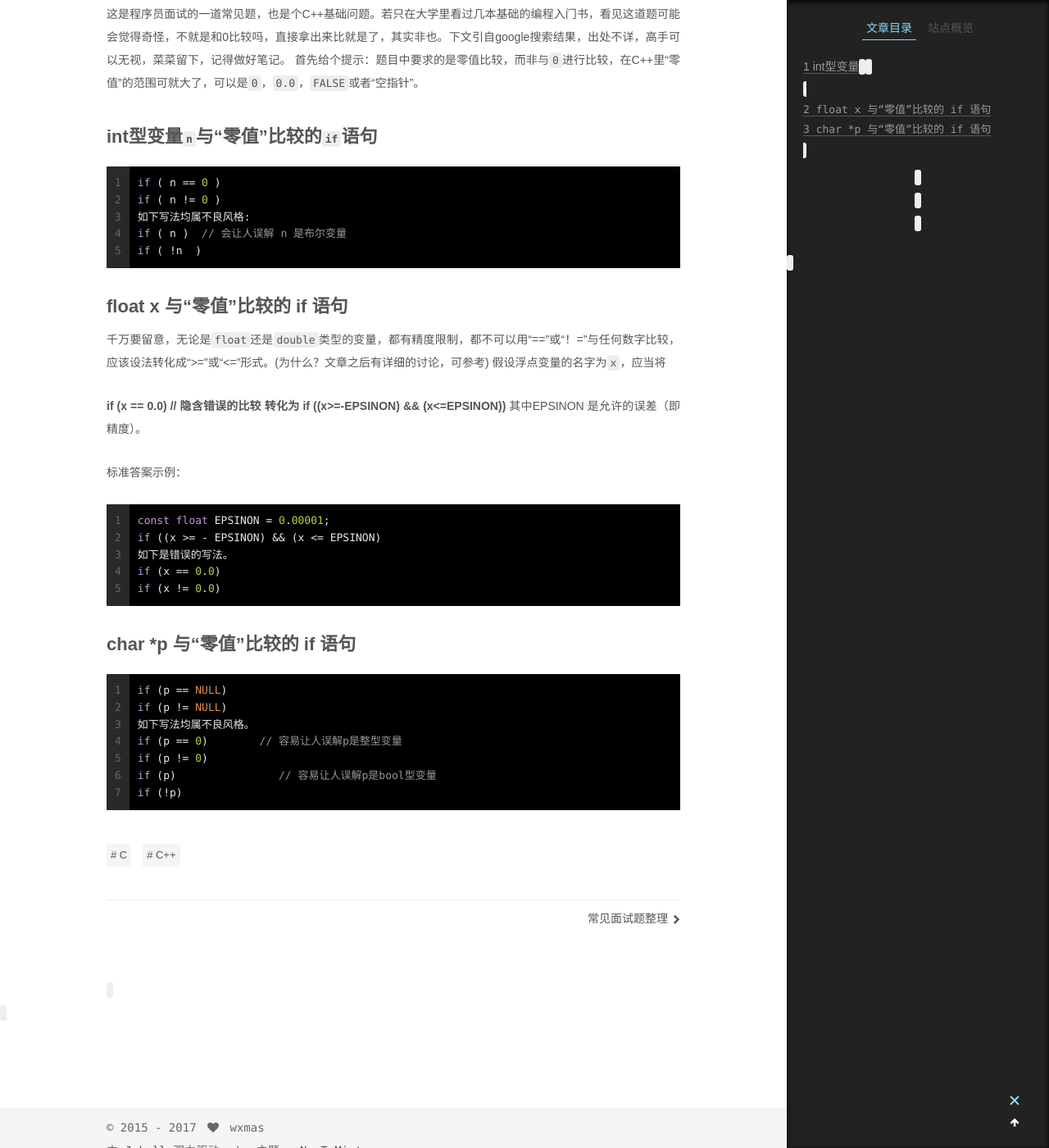
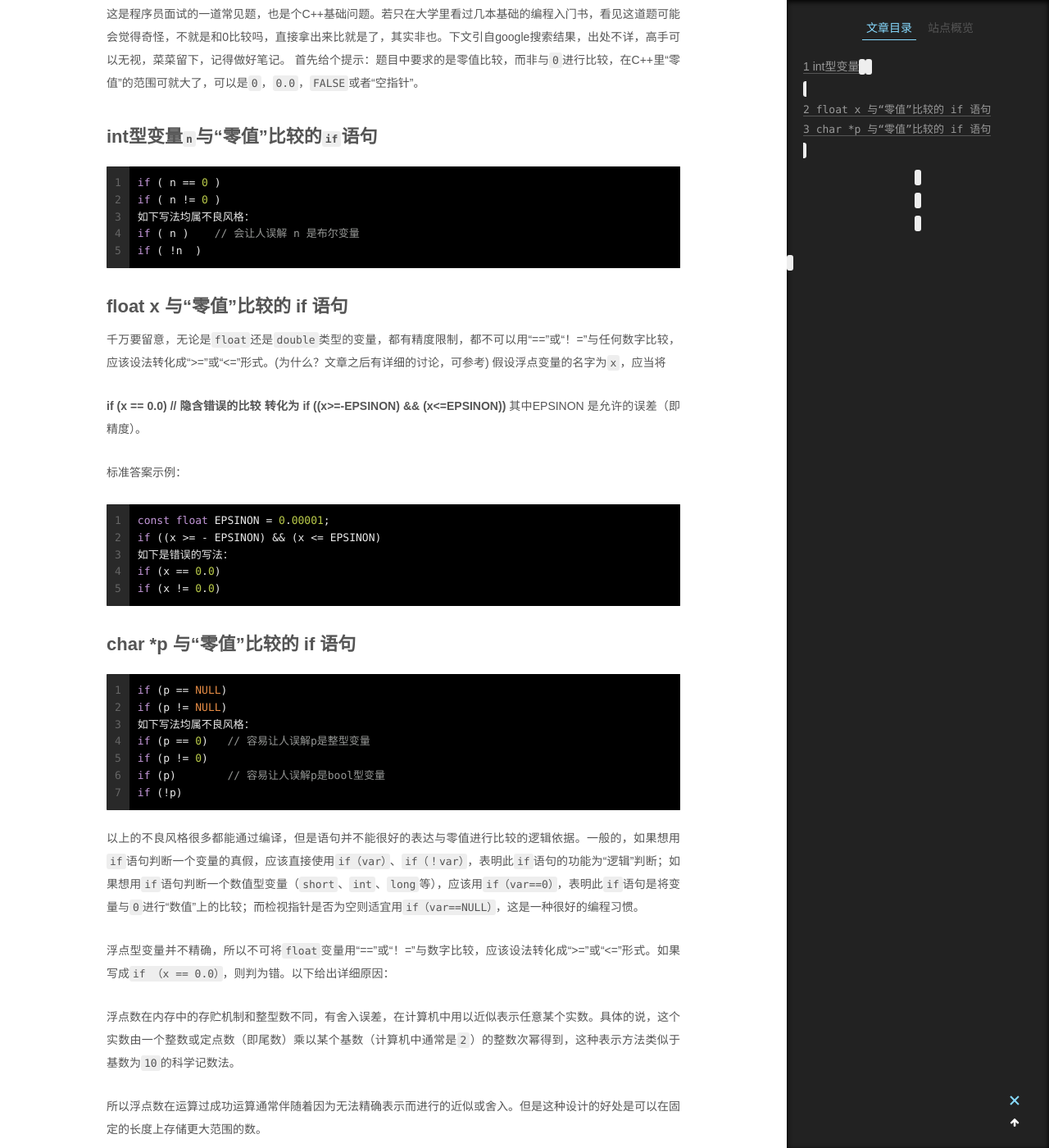
Before and after one commit to wxmas/wxmas.github.io, a Jekyll site: the page built from _posts/2017-10-12-零值比较--BOOL，int，float，指针变量与零值比较的if语句.md, in a window 1280 px wide and 1400 px high, scrolled down 300 px. Shown: the whole window at 82% size. Built offline with Jekyll 4.4.1, drawn with Linux system fonts in a browser that asks for light colours; comment, search, counter and statistics services are not loaded; some of the changed text lies outside the part shown.

Commit message:
2017-10-12-零值比较--BOOL，int，float，指针变量与零值比较的if语句

```diff
--- a/_posts/2017-10-12-零值比较--BOOL，int，float，指针变量与零值比较的if语句.md
+++ b/_posts/2017-10-12-零值比较--BOOL，int，float，指针变量与零值比较的if语句.md
@@ -18,8 +18,8 @@ tags:
 {% highlight C linenos %}
 if ( n == 0 )
 if ( n != 0 )
-如下写法均属不良风格:
-if ( n )  // 会让人误解 n 是布尔变量
+如下写法均属不良风格：
+if ( n )    // 会让人误解 n 是布尔变量
 if ( !n  )
 {% endhighlight %}
 
@@ -38,7 +38,7 @@ if ( !n  )
 {% highlight C linenos %}
 const float EPSINON = 0.00001;
 if ((x >= - EPSINON) && (x <= EPSINON)
-如下是错误的写法。
+如下是错误的写法：
 if (x == 0.0)
 if (x != 0.0)
 {% endhighlight %}
@@ -48,9 +48,23 @@ if (x != 0.0)
 {% highlight C linenos %}
 if (p == NULL)
 if (p != NULL)
-如下写法均属不良风格。
-if (p == 0)        // 容易让人误解p是整型变量
+如下写法均属不良风格：
+if (p == 0)   // 容易让人误解p是整型变量
 if (p != 0)
-if (p)                // 容易让人误解p是bool型变量
+if (p)        // 容易让人误解p是bool型变量
 if (!p)
 {% endhighlight %}
+
+以上的不良风格很多都能通过编译，但是语句并不能很好的表达与零值进行比较的逻辑依据。一般的，如果想用`if`语句判断一个变量的真假，应该直接使用`if（var）`、`if（！var）`，表明此`if`语句的功能为“逻辑”判断；如果想用`if`语句判断一个数值型变量（`short`、`int`、`long`等），应该用`if（var==0）`，表明此`if`语句是将变量与`0`进行“数值”上的比较；而检视指针是否为空则适宜用`if（var==NULL）`，这是一种很好的编程习惯。
+
+浮点型变量并不精确，所以不可将`float`变量用“==”或“！=”与数字比较，应该设法转化成“>=”或“<=”形式。如果写成`if （x == 0.0）`，则判为错。以下给出详细原因：
+
+浮点数在内存中的存贮机制和整型数不同，有舍入误差，在计算机中用以近似表示任意某个实数。具体的说，这个实数由一个整数或定点数（即尾数）乘以某个基数（计算机中通常是`2`）的整数次幂得到，这种表示方法类似于基数为`10`的科学记数法。
+
+所以浮点数在运算过成功运算通常伴随着因为无法精确表示而进行的近似或舍入。但是这种设计的好处是可以在固定的长度上存储更大范围的数。
+
+例如，一个指数范围为`±4`的`4`位十进制浮点数可以用来表示`43210`，`4.321`或`0.0004321`，但是没有足够的精度来表示`432.123`和`43212.3`（必须近似为`432.1`和`43210`）。当然，实际使用的位数通常远大于`4`。
+所以浮点数不能够判断相等，像`if(x==0)`的这样的编码是不总是正确的，我们在判断浮点数相等时，推荐用范围来确定，若x在某一范围内，我们就认为相等，至于范围怎么定义，要看实际情况而已了，`float`，和`double`各有不同
+所以`const float EPSINON = 0.00001;`
+`if ((x >= - EPSINON) && (x <= EPSINON)` 这样判断是可取的
+至于为什么取`0.00001`，可以自己按实际情况定义。
```
